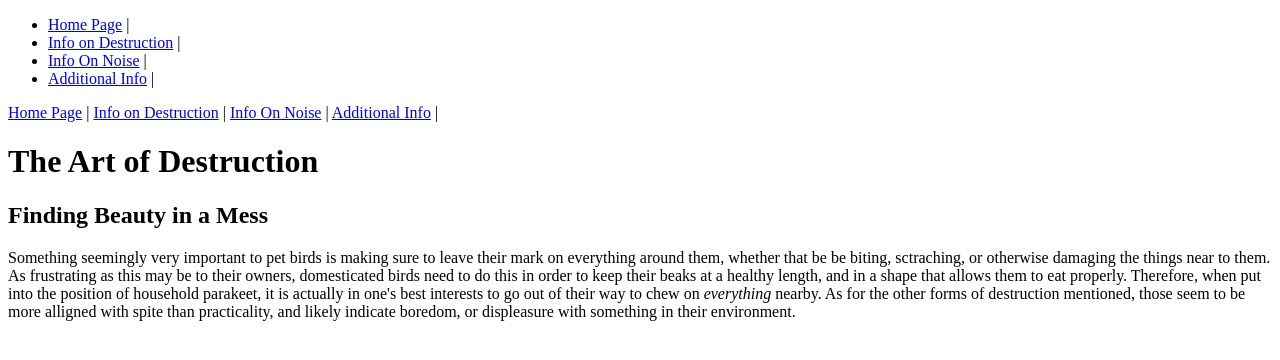
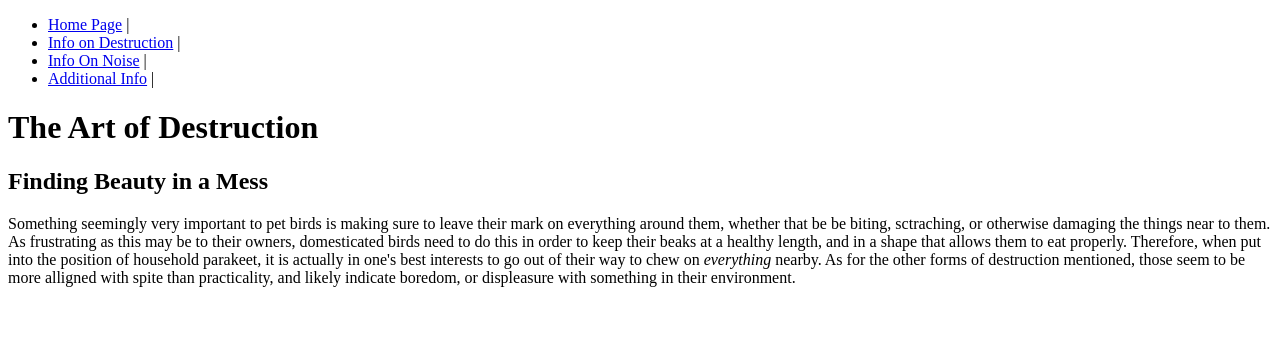
Before and after one commit to danbot22301/taro-destruction, a plain HTML site: page index.htm in a window 1280 px wide. Drawn offline with Linux system fonts and the light colour scheme.

Commit message:
Update index.htm

```diff
--- a/index.htm
+++ b/index.htm
@@ -10,12 +10,7 @@
          <li><a href="https://emborapets.com/parakeet-behavior-guide-how-to-know-what-they-are-expressing/">Additional Info</a> |</li>
       <nav>
     </ul>
-<nav>
-<a href="https://danbot22301.github.io/danbot22301/">Home Page</a> |
-<a href="https://danbot22301.github.io/taro-destruction/">Info on Destruction</a> |
-<a href="https://danbot22301.github.io/taro-scream/">Info On Noise</a> |
-<a href="https://emborapets.com/parakeet-behavior-guide-how-to-know-what-they-are-expressing/">Additional Info</a> |
-</nav>
+
 <h1>The Art of Destruction</h1>
 <h2>Finding Beauty in a Mess</h2>
 
```
